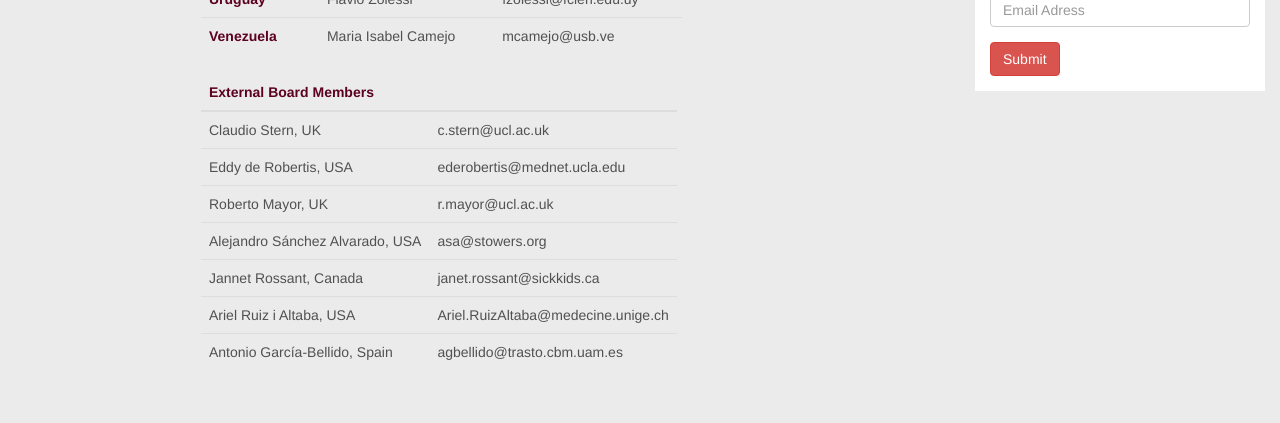
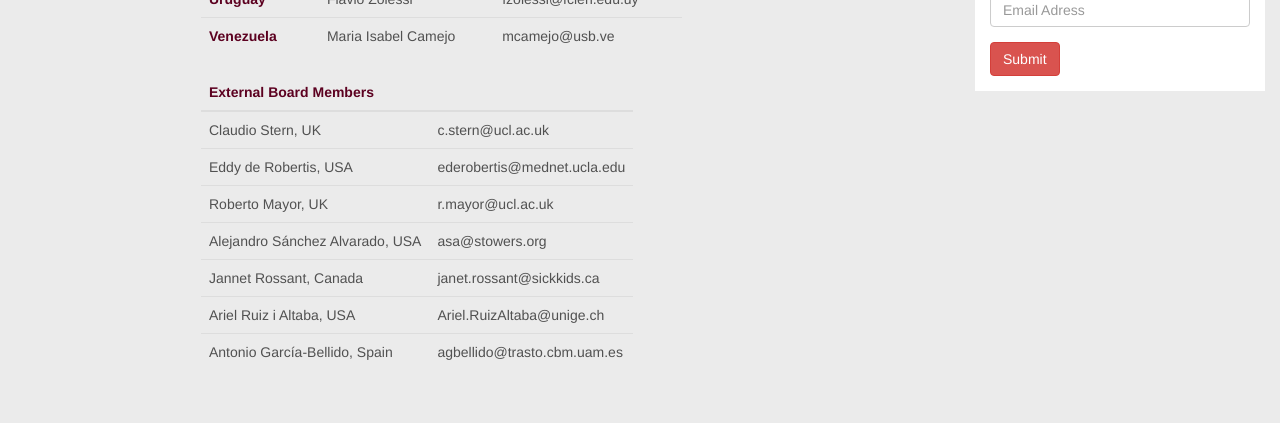
Before and after one commit to lasdb/lasdb.github.io, a Jekyll site: the page built from pages/board.html, in a window 1280 px wide. Shown: the part 1061-1484 px from the top of the page. Built offline with Jekyll 4.4.1, drawn with Linux system fonts in a browser that asks for light colours; nearby versions of some CDN libraries.

Commit message:
Update board.html

```diff
--- a/pages/board.html
+++ b/pages/board.html
@@ -152,7 +152,7 @@ layout: default
                 </tr>
                 <tr>
                     <td>Ariel Ruiz i Altaba, USA         </td>
-                    <td>Ariel.RuizAltaba@medecine.unige.ch</td>
+                    <td>Ariel.RuizAltaba@unige.ch</td>
                 </tr>
                 <tr>
                     <td>Antonio García-Bellido, Spain</td>
```
